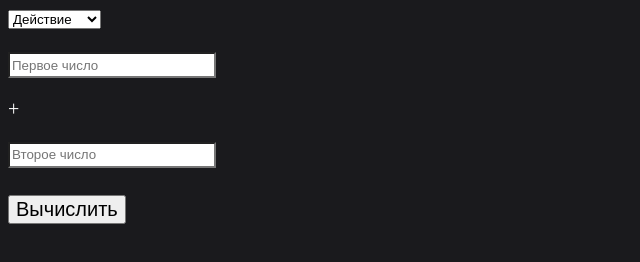
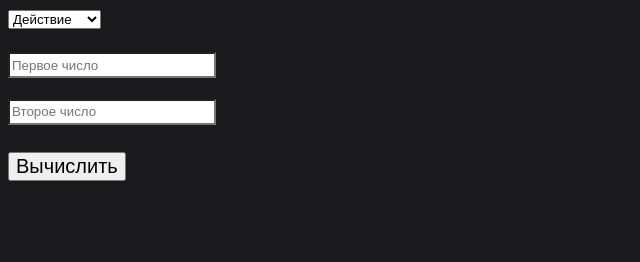
Before and after one commit to Miroshkin0207/kalkulator, a plain HTML site: page index.html in a window 1280 px wide. Shown: the part 126-388 px from the top of the page, without its empty margins (0-640 px from the left). Drawn offline with Linux system fonts and the light colour scheme.

Commit message:
Update index.html

```diff
--- a/index.html
+++ b/index.html
@@ -18,7 +18,7 @@
 <br>
 <br>
 <input type="number" id="first" class="chisla" placeholder="Первое число">
-<p id="znak" >+</p>
+<p id="znak"></p>
 <input type="number" id="second" class="chisla" placeholder="Второе число">
 <p id="ravno"></p>
 <h5 id="result"></h5>
```
